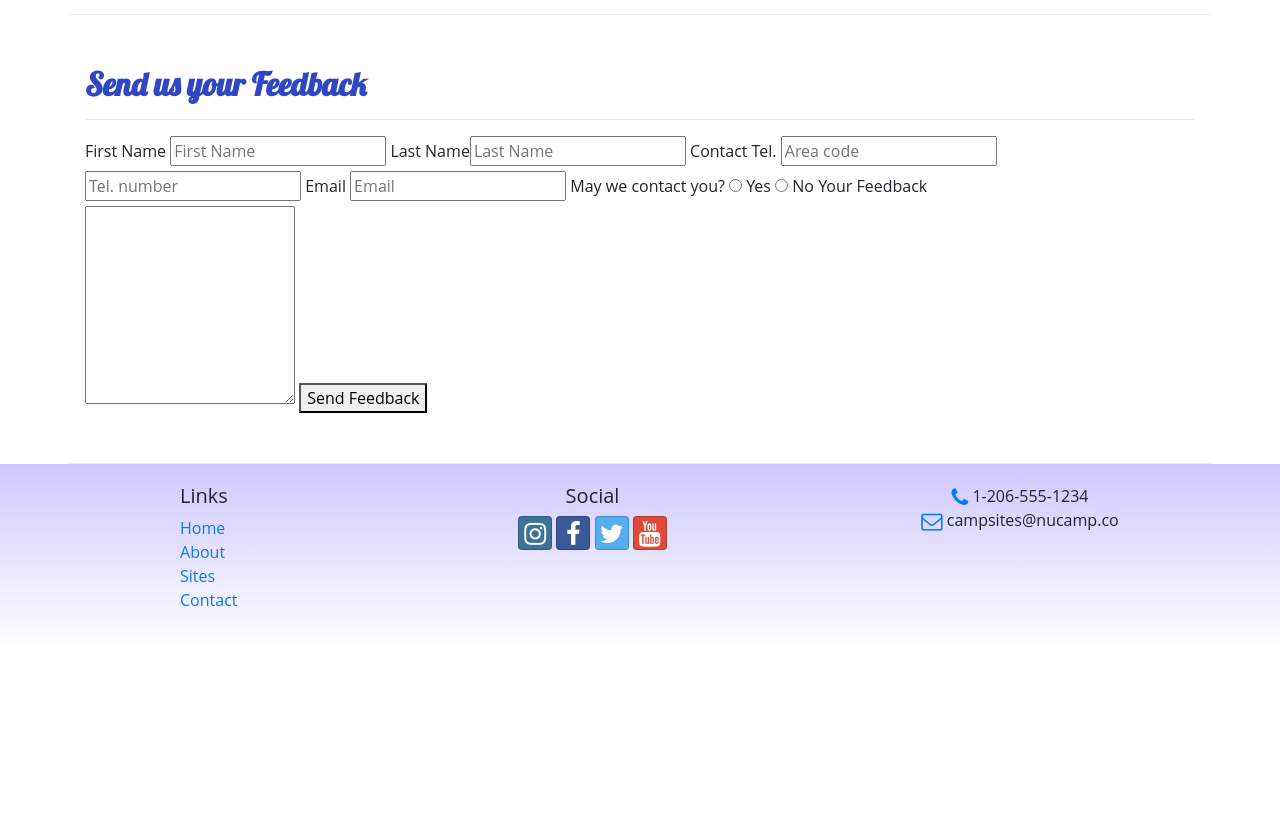
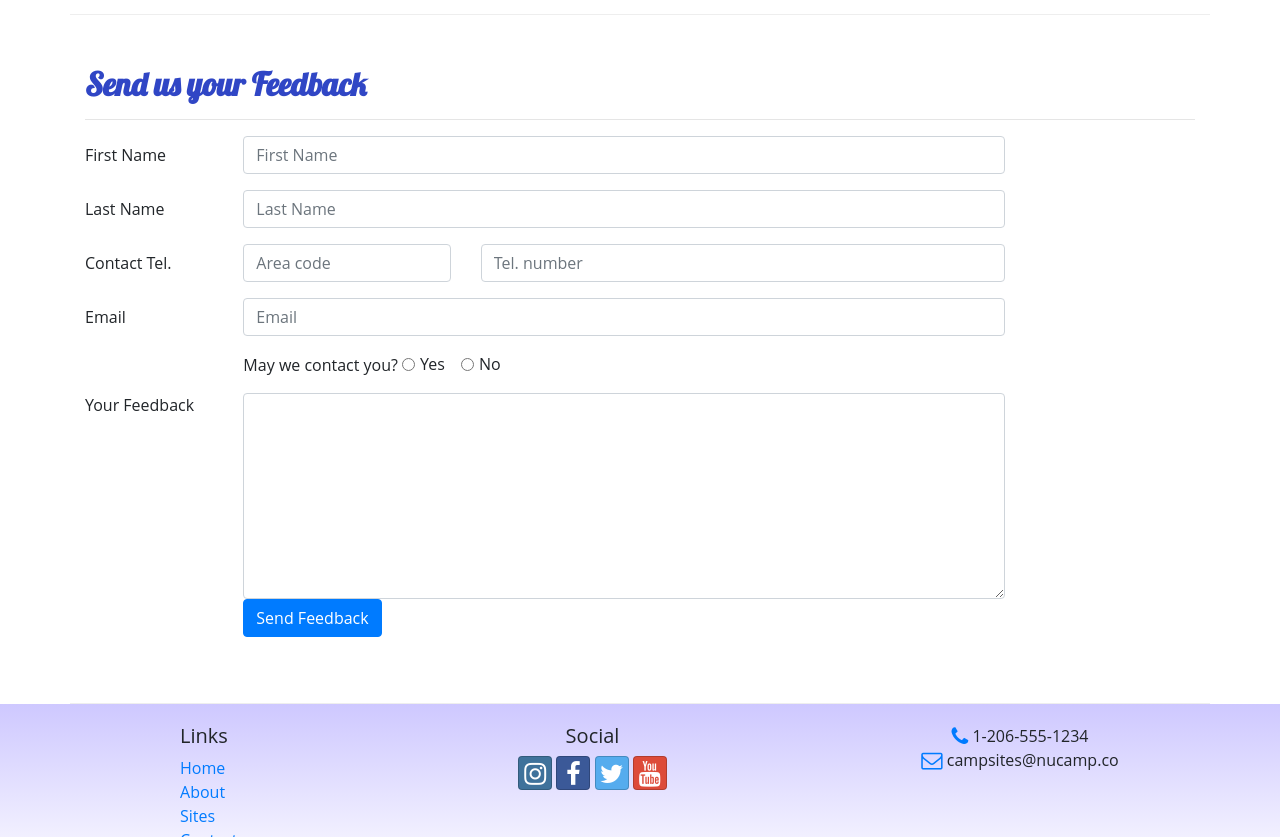
Before and after one commit to BrendanRomanDev/ConceptLandingPage, a website: page contactus.html in a window 1280 px wide. Shown: the part 560-1397 px from the top of the page. Before the commit the page ends 1208 px from the top, so only its background shows below. Drawn offline with nearby package versions, Linux system fonts and the light colour scheme.

Commit message:
finished tables & cards segment of lesson

```diff
--- a/contactus.html
+++ b/contactus.html
@@ -86,24 +86,58 @@
             </div>
             <div class="col-md-10">
                 <form>
-                    <label for="firstName">First Name</label> <input type="text" id="firstName" name="firstName"
-                        placeholder="First Name" />
-                    <label for="lastName">Last Name</label><input type="text" id="lastName" name="lastName"
-                        placeholder="Last Name" />
-                    <label for="areaCode">Contact Tel.</label>
-                    <input type="text" id="areaCode" name="areaCode" name="areaCode" placeholder="Area code" />
-                    <input type="text" name="telNum" placeholder="Tel. number" />
-                    <label for="email">Email</label>
-                    <input type="email" name="email" id="email" placeholder="Email" />
-                    May we contact you?
-                    <input type="radio" id="contactYes" name="contactRadios" value="yes">
-                    <label for="contactYes">Yes</label>
-                    <input type="radio" id="contactNo" name="contactRadios" value="no">
-                    <label for="contactNo">No</label>
+                    <div class="form-group row">
+                        <label for="firstName" class="col-md-2 col-form-label">First Name</label>
+                        <div class="col-md-10">
+                            <input type="text" id="firstName" name="firstName" placeholder="First Name" class="form-control" />
+                        </div>
+                    </div>
+                    <div class="form-group row">
+                        <label for="lastName" class="col-md-2 col-form-label">Last Name</label>
+                        <div class="col-md-10">
+                            <input type="text" id="lastName" name="lastName" placeholder="Last Name"class="form-control" />
+                        </div>
+                    </div>
+                    <div class="form-group row">
+                        <label for="areaCode" class="col-md-2 col-form-label">Contact Tel.</label>
+                        <div class="col-5 col-md-3">
+                            <input type="text" id="areaCode" name="areaCode" name="areaCode" placeholder="Area code" class="form-control"/>
+                        </div>
+                        <div class="col-7">
+                            <input type="text" name="telNum" placeholder="Tel. number" class="form-control" />
 
-                    Your Feedback
-                    <textarea name="feedback" rows="8"></textarea>
-                    <button type="submit">Send Feedback</button>
+                        </div>
+                    </div>
+                    <div class="form-group row">
+                        <label for="email" class="col-md-2 col-form-label">Email</label>
+                        <div class="col-md-10">
+                            <input type="email" name="email" id="email" placeholder="Email" class="form-control"/>
+                        </div>
+                    </div>
+                    <div class="form-group row">
+                        <div class="col offset-md-2">
+                            May we contact you?
+                            <div class="form-check form-check-inline">
+                                <input type="radio" id="contactYes" name="contactRadios" value="yes" class="form-check-input">
+                                <label for="contactYes" class="form-check-label">Yes</label>
+                            </div>
+
+                            <div class="form-check form-check-inline">
+                                <input type="radio" id="contactNo" name="contactRadios" value="no" class="form-check-input">
+                                <label for="contactNo" class="form-check-label">No</label>
+                            </div>
+
+                        </div>
+                    </div>
+                    <div class="form-group row">
+                        <label for="feedback" class="col-md-2">Your Feedback</label>
+                        <div class="col-md-10">
+                            <textarea name="feedback" id="feedback" rows="8" class="form-control"></textarea>
+                        </div>
+                        <div class="offset-md-2 col-md-2">
+                            <button type="submit" class="btn btn-primary">Send Feedback</button>
+                        </div>
+                    </div>
 
 
 
@@ -116,7 +150,7 @@
 
     </div>
 
-    <footer>
+    <footer class="main-footer">
         <div class="container">
             <div class="row">
                 <div class="col-4 col-sm-2 offset-1">
--- a/styles.css
+++ b/styles.css
@@ -15,7 +15,7 @@ header h2 {
     color: #Cec8ff;
 }
 
-footer {
+.main-footer {
     background-image: linear-gradient(#Cec8ff, white);
     padding: 20px;
 }
```
Also changed, not shown: aboutus.html (+51 -10 lines), index.html (+1 -1 lines).
